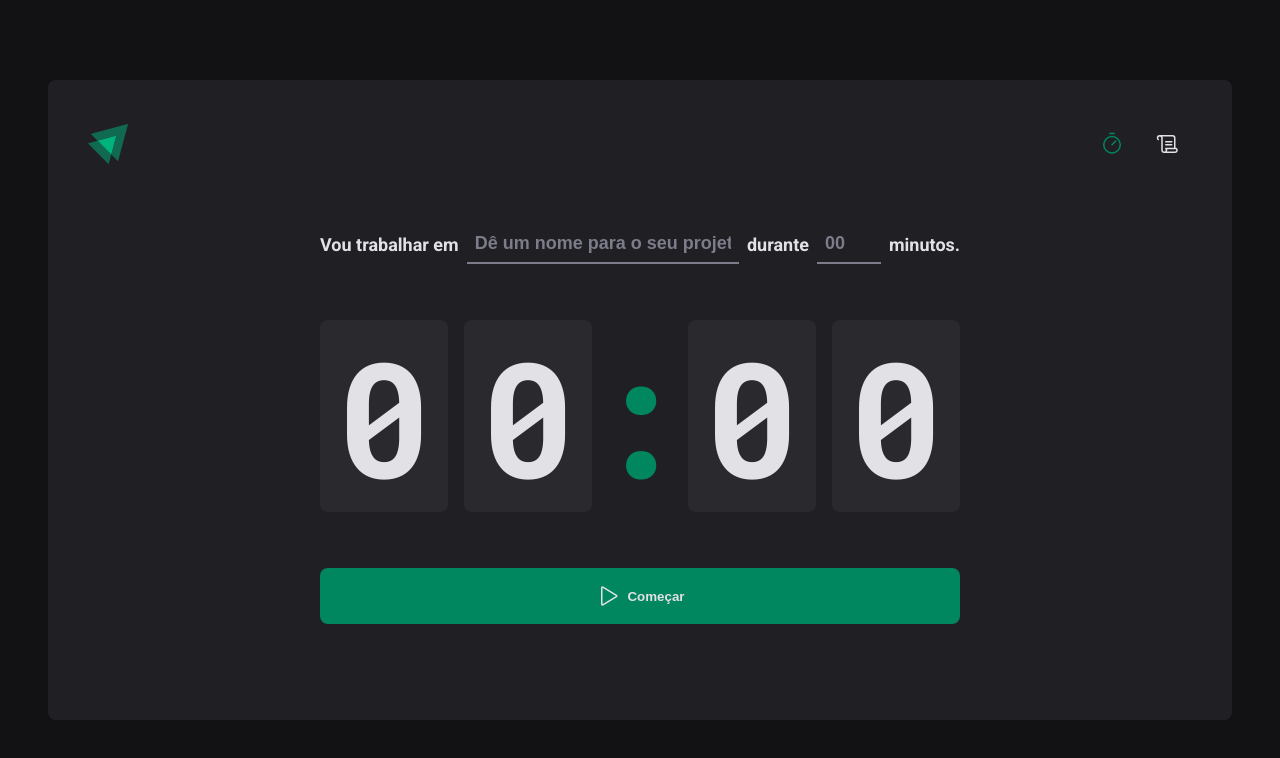
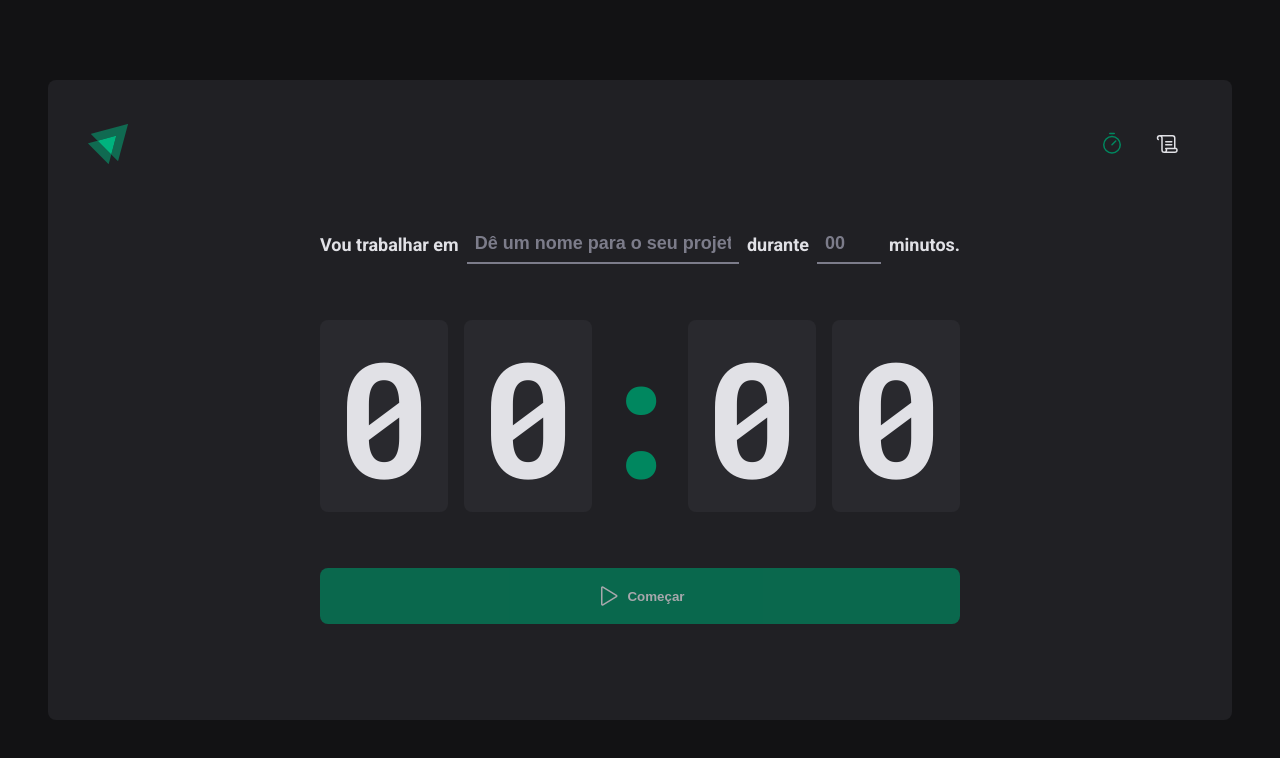
Before and after one commit to gabrielpramalho/ignite-timer, a React (Vite) app: page / in a window 1280 px wide. Shown: the top 758 px of the page. Built offline with nearby package versions, Linux system fonts and the light colour scheme.

Commit message:
Add react-hook-form package and implement form submission in Home page

```diff
--- a/package.json
+++ b/package.json
@@ -13,6 +13,7 @@
     "@phosphor-icons/react": "^2.0.14",
     "react": "^18.2.0",
     "react-dom": "^18.2.0",
+    "react-hook-form": "^7.48.2",
     "react-router-dom": "^6.18.0",
     "styled-components": "^6.1.0"
   },
--- a/src/pages/Home/index.tsx
+++ b/src/pages/Home/index.tsx
@@ -1,4 +1,6 @@
 import { Play } from '@phosphor-icons/react'
+import { useForm } from 'react-hook-form'
+
 import {
   CountdownContainer,
   FormContainer,
@@ -10,16 +12,25 @@
 } from './styles'
 
 export function Home() {
+  const { register, handleSubmit, watch } = useForm()
+
+  function handleCreateNewCycle(data: any) {
+    console.log(data)
+  }
+
+  const task = watch('task')
+  const isSubmitDisabled = !task
+
   return (
     <HomeContainer>
-      <form>
+      <form onSubmit={handleSubmit(handleCreateNewCycle)}>
         <FormContainer>
           <label htmlFor="task">Vou trabalhar em</label>
           <TaskInput
-            type="text"
             id="task"
+            list="task-suggestions"
             placeholder="Dê um nome para o seu projeto"
-            list="task-suggestions"
+            {...register('task')}
           />
 
           <datalist id="task-suggestions">
@@ -34,6 +45,7 @@
             step={5}
             min={5}
             max={60}
+            {...register('minutesAmount', { valueAsNumber: true })}
           />
           <span>minutos.</span>
         </FormContainer>
@@ -46,7 +58,7 @@
           <span>0</span>
         </CountdownContainer>
 
-        <StartCountdownButton type="submit">
+        <StartCountdownButton disabled={isSubmitDisabled} type="submit">
           <Play size={24} />
           Começar
         </StartCountdownButton>
```
Also changed, not shown: 1 other file (tests, documents, lock files or other folders).
